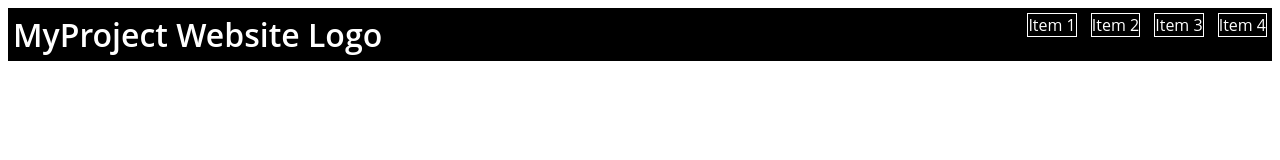
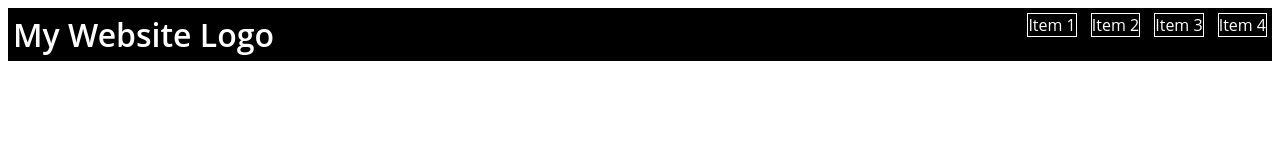
Before and after one commit to shailabhsm/MyProject, a plain HTML site: page index.html in a window 1280 px wide. Drawn offline with Linux system fonts and the light colour scheme.

Commit message:
Index Updated
Some minor changes has been done

```diff
--- a/index.html
+++ b/index.html
@@ -4,11 +4,11 @@
         <meta charset="UTF-8"/>
         <meta name="viewport" content="width=device-width",initial-scale=1.0"/>
         <link rel="stylesheet" href="style.css" />
-        <title>MyProject Website</title>
+        <title>My Website</title>
     </head>
     <body>
         <header>
-            <h1><a href="#">MyProject Website Logo</a></h1>
+            <h1><a href="#">My Website Logo</a></h1>
             <nav>
                 <ul>
                     <li><a href="#">Item 1</a></li>
```
